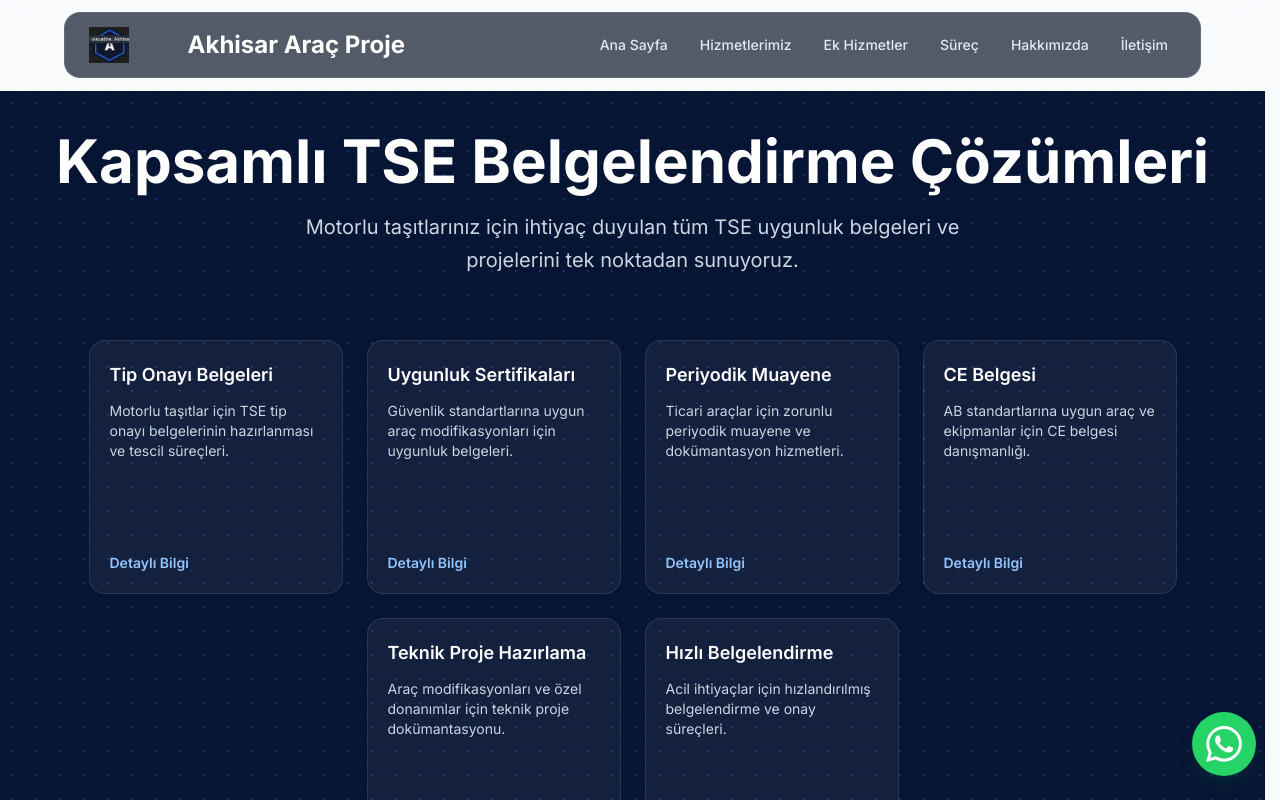
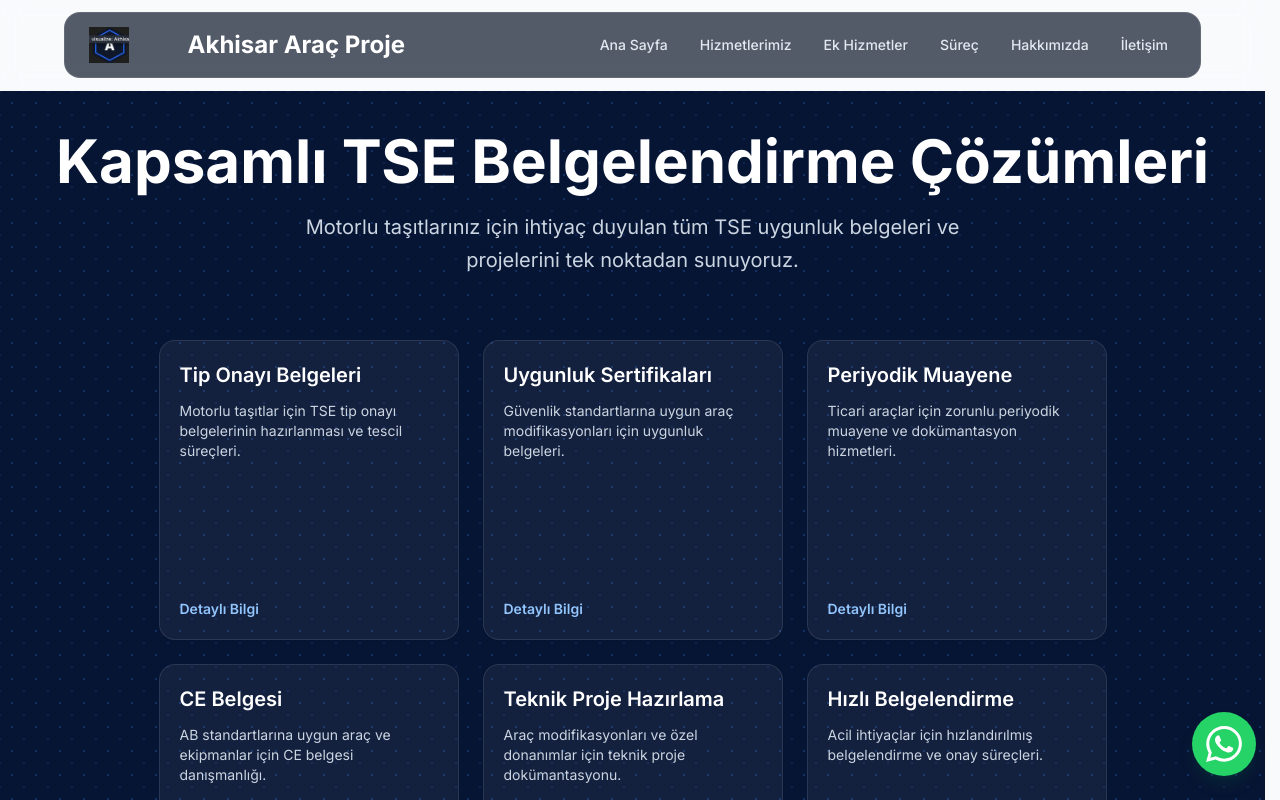
Before and after one commit to dev-alibayram/akhisar-arac-proje, a Next.js app: page /en/hizmetler in a window 1280 px wide. Shown: the top 800 px of the page. Built offline with nearby package versions, Linux system fonts and the light colour scheme.

Commit message:
style(hizmetler): fixed 300px service cards
Use box-border 300x300 from sm; min square on narrow viewports; flex-wrap with centered rows.

```diff
--- a/src/app/[locale]/hizmetler/page.tsx
+++ b/src/app/[locale]/hizmetler/page.tsx
@@ -17,26 +17,21 @@
             </p>
           </div>
 
-          <div className="mt-12 grid w-full grid-cols-1 gap-5 sm:grid-cols-2 lg:mt-16 lg:grid-cols-4 lg:gap-6">
-            {services.map((service, index) => (
+          <div className="mt-12 flex w-full flex-wrap justify-center gap-5 sm:gap-6 lg:mt-16">
+            {services.map((service) => (
               <article
                 key={service.title}
-                className={[
-                  "flex min-h-0 flex-col rounded-2xl border border-white/10 bg-white/5 p-4 shadow-sm transition hover:-translate-y-1 hover:shadow-lg sm:p-5",
-                  "lg:aspect-square lg:p-5",
-                  index === 4 ? "lg:col-start-2 lg:row-start-2" : "",
-                  index === 5 ? "lg:col-start-3 lg:row-start-2" : "",
-                ].join(" ")}
+                className="box-border flex h-[min(300px,calc(100vw-2rem))] w-[min(300px,calc(100vw-2rem))] shrink-0 flex-col rounded-2xl border border-white/10 bg-white/5 p-4 shadow-sm transition hover:-translate-y-1 hover:shadow-lg sm:h-[300px] sm:w-[300px] sm:p-5"
               >
-                <h2 className="line-clamp-2 shrink-0 text-lg font-semibold text-white sm:text-xl lg:text-lg">
+                <h2 className="line-clamp-2 shrink-0 text-lg font-semibold text-white sm:text-xl">
                   {service.title}
                 </h2>
-                <p className="mt-2 min-h-0 flex-1 overflow-y-auto text-xs leading-snug text-slate-300 sm:text-sm lg:mt-3 lg:text-sm">
+                <p className="mt-2 min-h-0 flex-1 overflow-y-auto text-xs leading-snug text-slate-300 sm:mt-3 sm:text-sm">
                   {service.description}
                 </p>
                 <a
                   href="mailto:info@example.com?subject=Hizmet%20hakkında%20bilgi"
-                  className="mt-3 shrink-0 text-sm font-semibold text-blue-300 lg:mt-auto lg:text-sm"
+                  className="mt-3 shrink-0 text-sm font-semibold text-blue-300 sm:mt-auto"
                 >
                   Detaylı Bilgi
                 </a>
```
